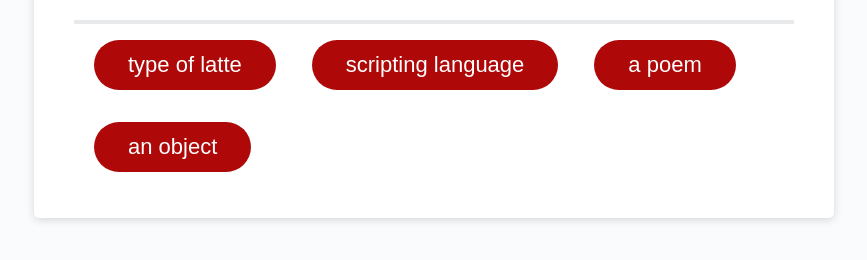
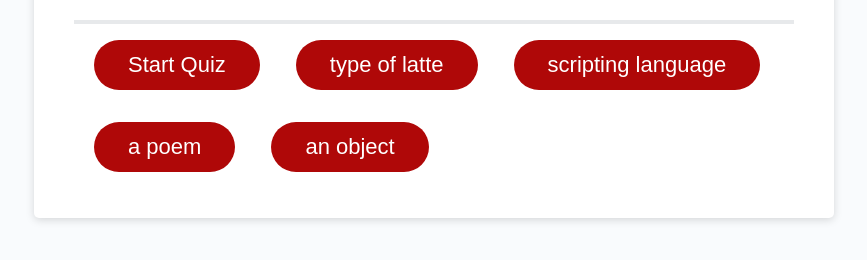
Before and after one commit to MarcV623/code-quiz, a plain HTML site: page index.html in a window 1280 px wide. Shown: the part 216-476 px from the top of the page, without its empty margins (206-1073 px from the left). Drawn offline with Linux system fonts and the light colour scheme.

Commit message:
added start button and another question

```diff
--- a/index.html
+++ b/index.html
@@ -14,9 +14,10 @@
       </header>
       <div class="card">
         <div class="card-header">
-          <h2 id="question-placeholder">question goes here</h2>
+          <h2 id="question-placeholder">Please press the button below to get started!</h2>
         </div>
         <div class="card-footer">
+          <button id="start-button" class="btn float-left">Start Quiz</button>
           <button id="answer-a" class="btn float-left">answer 1 goes here</button>
           <button id="answer-b" class="btn float-left">answer 2 goes here</button>
           <button id="answer-c" class="btn float-left">answer 3 goes here</button>
--- a/script.js
+++ b/script.js
@@ -28,12 +28,21 @@ const questions = [
     ]
   },
   {
-    question: "Which HTML elements do we put in javascript code?",
+    question: "Where is the correct place to insert a javascript?",
     answers: [
-      { answer: "<script>", correct: true },
-      { answer: "<js>", correct: false },
-      { answer: "<body>", correct: false },
-      { answer: "<head>", correct: false }
+      { answer: "the head section", correct: true },
+      { answer: "the body section", correct: false },
+      { answer: "both the head and the body sections", correct: false },
+      { answer: "in the p tag", correct: false }
+    ]
+  },
+  {
+    question: "The external javascript file must contain?",
+    answers: [
+      {answer: "a script tag", correct: true },
+      {answer: "a h1", correct: false },
+      {answer: "an Id", correct: false },
+      {answer: "a class", correct: false}
     ]
   }
 ]
```
